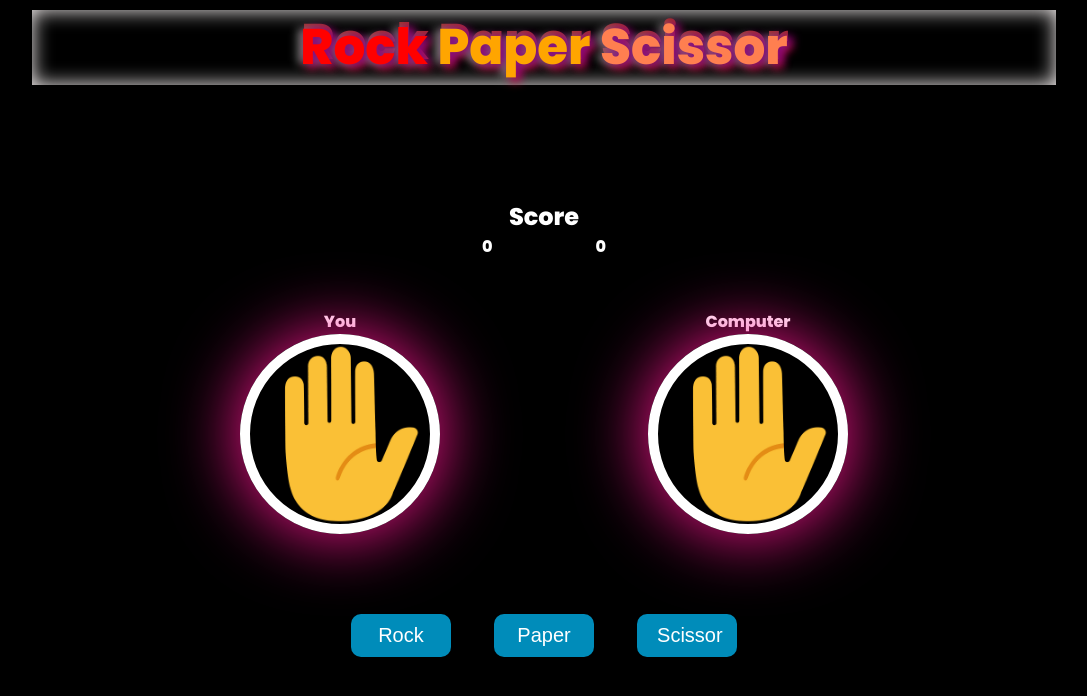
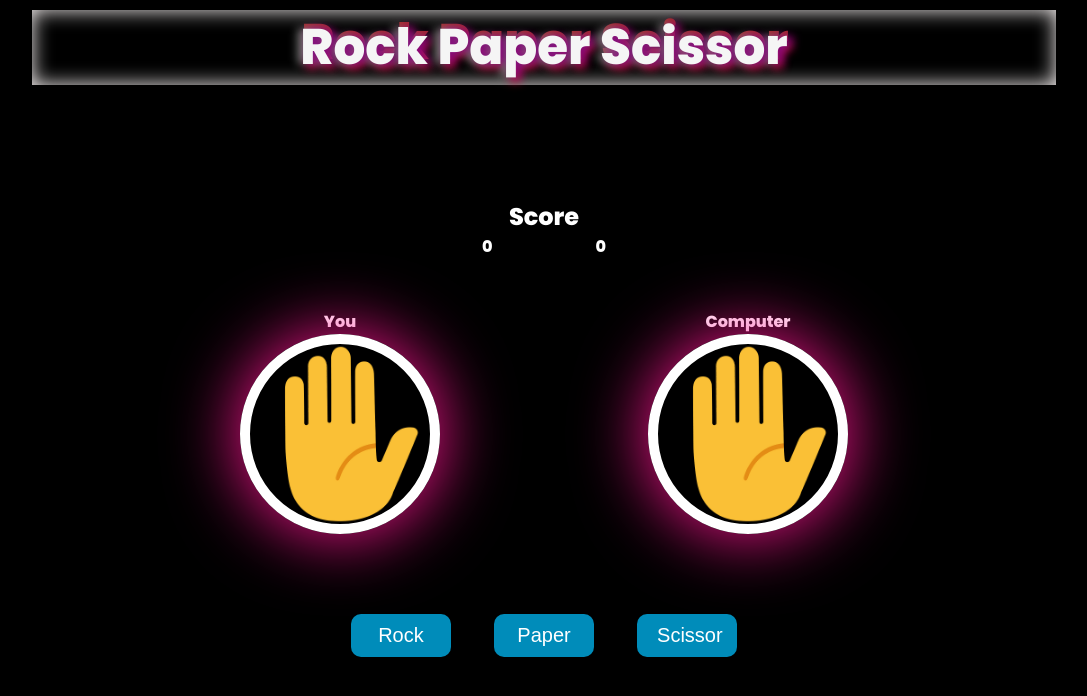
Before and after one commit to BishnuRudy/rock-paper-scissor-game, a plain HTML site: page index.html in a window 1280 px wide. Shown: the whole page, without its empty margins (96-1183 px from the left). Drawn offline with Linux system fonts and the light colour scheme.

Commit message:
remove other colors from title and add white color

```diff
--- a/style.css
+++ b/style.css
@@ -35,20 +35,8 @@ header > h1 {
     1px -5px 0 brown;
 }
 
-.rock-title {
-    color: red;
-}
-
-.paper-title {
-    color: orange;
-}
-
-.scissor-title {
-    color: coral;
-}
-
-.titles:hover {
-    color: #fff;
+.titles {
+    color: whitesmoke;
 }
 
 main {
```
